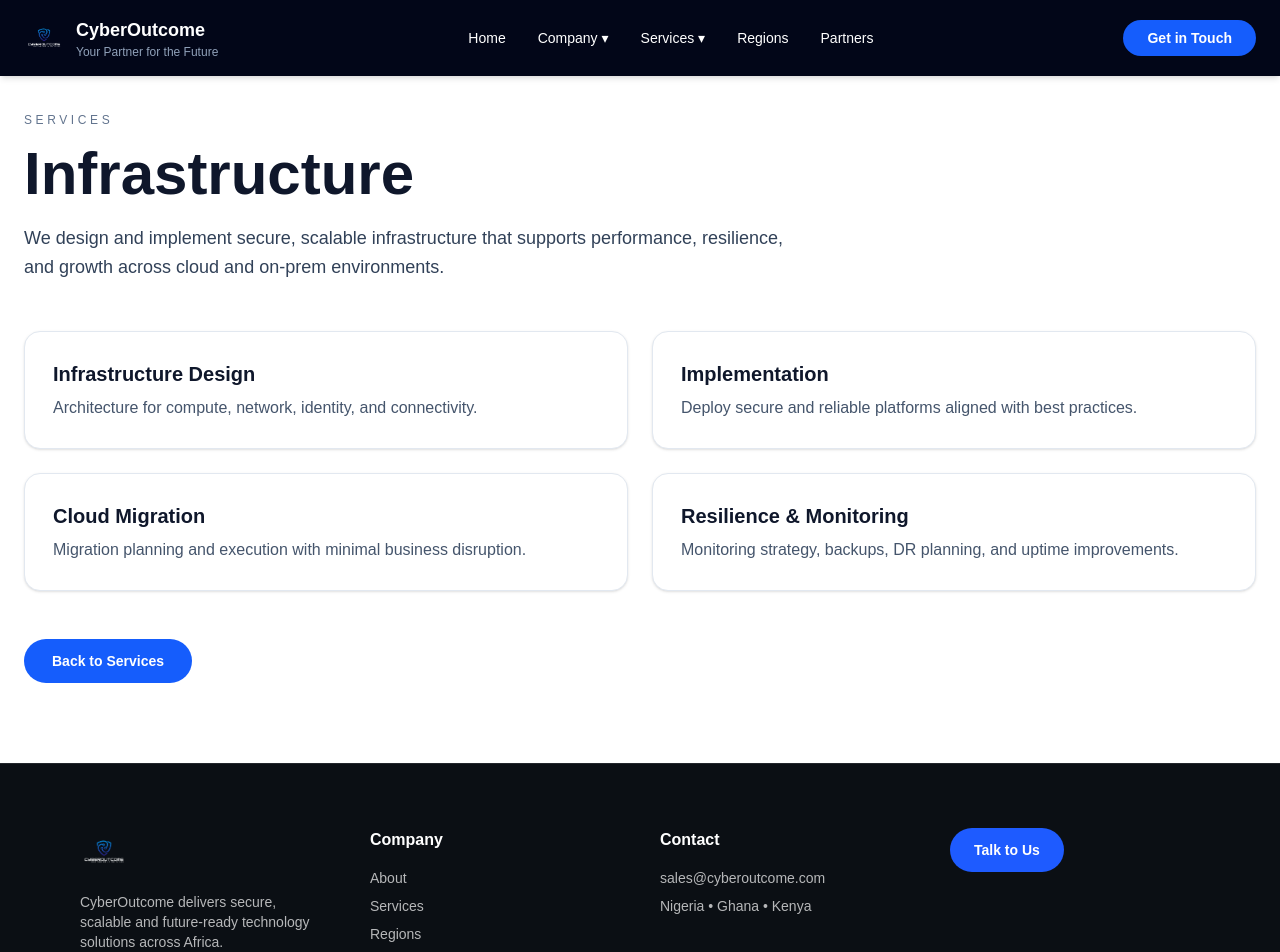
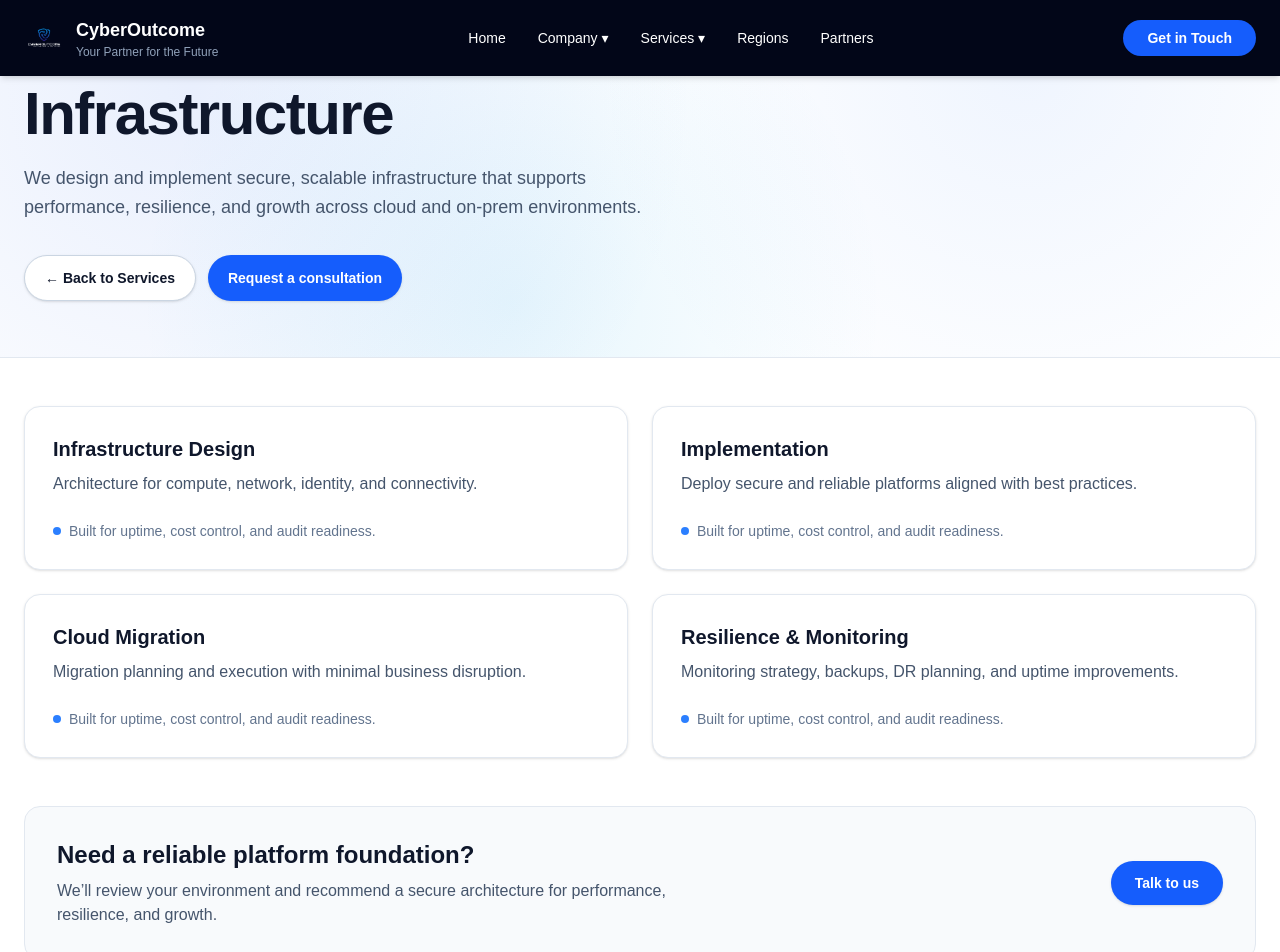
Before and after one commit to RegularGeek/cyberoutcome-demo, a Next.js app: page /services/infrastructure in a window 1280 px wide. Shown: the top 952 px of the page. Built offline with nearby package versions, Linux system fonts and the light colour scheme.

Commit message:
Beautify inner service pages and leadership page UI update

```diff
--- a/app/services/devops/page.tsx
+++ b/app/services/devops/page.tsx
@@ -1,57 +1,119 @@
 import Link from "next/link";
+
+const features = [
+  {
+    title: "CI/CD Pipelines",
+    desc: "Build, test, and deploy automation with repeatable workflows and policy checks.",
+  },
+  {
+    title: "Infrastructure as Code",
+    desc: "Provision and manage environments using Terraform and best practices.",
+  },
+  {
+    title: "Observability",
+    desc: "Metrics, logs, tracing, dashboards, and alerting that help teams respond fast.",
+  },
+  {
+    title: "DevSecOps",
+    desc: "Security checks embedded into pipelines to reduce risk early and ship safely.",
+  },
+];
 
 export default function DevOpsPage() {
   return (
-    <section className="bg-white pt-28 pb-20">
-      <div className="mx-auto max-w-7xl px-6">
-        <p className="text-xs tracking-[0.3em] text-slate-500 mb-4">SERVICES</p>
+    <main className="bg-white">
+      {/* Hero */}
+      <section className="relative overflow-hidden border-b border-slate-200">
+        <div className="absolute inset-0 bg-[radial-gradient(circle_at_20%_20%,rgba(37,99,235,0.10),transparent_45%),radial-gradient(circle_at_80%_30%,rgba(14,165,233,0.10),transparent_40%),radial-gradient(circle_at_40%_80%,rgba(99,102,241,0.08),transparent_45%)]" />
+        <div className="relative mx-auto max-w-7xl px-6 py-14">
+          <p className="text-xs font-semibold tracking-[0.25em] text-slate-500">
+            SERVICES
+          </p>
 
-        <h1 className="text-5xl md:text-6xl font-extrabold text-slate-900">
+          <h1 className="mt-3 text-5xl font-semibold tracking-tight text-slate-900 sm:text-6xl">
             DevOps
           </h1>
 
-        <p className="mt-5 max-w-3xl text-lg leading-relaxed text-slate-700">
+          <p className="mt-5 max-w-2xl text-lg leading-relaxed text-slate-600">
             We help teams ship faster and more safely with automation, CI/CD,
             Infrastructure as Code, and DevSecOps practices.
           </p>
 
-        <div className="mt-12 grid gap-6 md:grid-cols-2">
-          <Card
-            title="CI/CD Pipelines"
-            desc="Build, test, and deploy automation with repeatable workflows."
-          />
-          <Card
-            title="Infrastructure as Code"
-            desc="Provision and manage environments using Terraform and best practices."
-          />
-          <Card
-            title="Observability"
-            desc="Metrics, logs, tracing, dashboards, and alerting that help teams respond fast."
-          />
-          <Card
-            title="DevSecOps"
-            desc="Security checks embedded into pipelines to reduce risk early."
-          />
-        </div>
-
-        <div className="mt-12">
+          <div className="mt-8 flex flex-wrap gap-3">
             <Link
               href="/services"
-            className="inline-flex items-center justify-center rounded-full bg-blue-600 px-7 py-3 text-sm font-semibold text-white hover:bg-blue-700"
+              className="inline-flex items-center justify-center rounded-full border border-slate-300 bg-white px-5 py-3 text-sm font-semibold text-slate-900 shadow-sm transition hover:bg-slate-50"
             >
-            Back to Services
+              ← Back to Services
+            </Link>
+
+            <Link
+              href="/#contact"
+              className="inline-flex items-center justify-center rounded-full bg-blue-600 px-5 py-3 text-sm font-semibold text-white shadow-sm transition hover:bg-blue-700"
+            >
+              Request a consultation
             </Link>
           </div>
         </div>
       </section>
+
+      {/* Body */}
+      <section className="mx-auto max-w-7xl px-6 py-12">
+        <div className="grid gap-6 md:grid-cols-2">
+          {features.map((f) => (
+            <div
+              key={f.title}
+              className="group rounded-2xl border border-slate-200 bg-white p-7 shadow-sm transition hover:-translate-y-0.5 hover:shadow-md"
+            >
+              <div className="flex items-start gap-4">
+                <div className="mt-1 flex h-10 w-10 items-center justify-center rounded-xl bg-blue-50 text-blue-700 ring-1 ring-blue-100">
+                  <span className="text-sm font-bold">
+                    {f.title
+                      .split(" ")
+                      .slice(0, 2)
+                      .map((w) => w[0])
+                      .join("")}
+                  </span>
+                </div>
+
+                <div>
+                  <h3 className="text-xl font-semibold text-slate-900">
+                    {f.title}
+                  </h3>
+                  <p className="mt-2 leading-relaxed text-slate-600">{f.desc}</p>
+                </div>
+              </div>
+
+              <div className="mt-6 h-px w-full bg-slate-100" />
+
+              <p className="mt-4 text-sm text-slate-500">
+                Outcome: faster releases, safer changes, and clearer visibility.
+              </p>
+            </div>
+          ))}
+        </div>
+
+        {/* CTA */}
+        <div className="mt-12 overflow-hidden rounded-2xl border border-slate-200 bg-slate-50 p-8">
+          <div className="flex flex-col gap-6 md:flex-row md:items-center md:justify-between">
+            <div>
+              <h2 className="text-2xl font-semibold text-slate-900">
+                Ready to modernize delivery?
+              </h2>
+              <p className="mt-2 max-w-2xl text-slate-600">
+                We’ll assess your current delivery process and propose a
+                practical roadmap for CI/CD, IaC, observability, and DevSecOps.
+              </p>
+            </div>
+            <Link
+              href="/#contact"
+              className="inline-flex items-center justify-center rounded-full bg-blue-600 px-6 py-3 text-sm font-semibold text-white shadow-sm transition hover:bg-blue-700"
+            >
+              Talk to us
+            </Link>
+          </div>
+        </div>
+      </section>
+    </main>
   );
 }
-
-function Card({ title, desc }: { title: string; desc: string }) {
-  return (
-    <div className="rounded-2xl border border-slate-200 bg-white p-7 shadow-sm">
-      <h3 className="text-xl font-bold text-slate-900">{title}</h3>
-      <p className="mt-2 text-slate-600">{desc}</p>
-    </div>
-  );
-}
--- a/app/services/infrastructure/page.tsx
+++ b/app/services/infrastructure/page.tsx
@@ -1,58 +1,103 @@
 import Link from "next/link";
+
+const items = [
+  {
+    title: "Infrastructure Design",
+    desc: "Architecture for compute, network, identity, and connectivity.",
+  },
+  {
+    title: "Implementation",
+    desc: "Deploy secure and reliable platforms aligned with best practices.",
+  },
+  {
+    title: "Cloud Migration",
+    desc: "Migration planning and execution with minimal business disruption.",
+  },
+  {
+    title: "Resilience & Monitoring",
+    desc: "Monitoring strategy, backups, DR planning, and uptime improvements.",
+  },
+];
 
 export default function InfrastructurePage() {
   return (
-    <section className="bg-white pt-28 pb-20">
-      <div className="mx-auto max-w-7xl px-6">
-        <p className="text-xs tracking-[0.3em] text-slate-500 mb-4">SERVICES</p>
+    <main className="bg-white">
+      {/* Hero */}
+      <section className="relative overflow-hidden border-b border-slate-200">
+        <div className="absolute inset-0 bg-[radial-gradient(circle_at_15%_25%,rgba(37,99,235,0.10),transparent_45%),radial-gradient(circle_at_80%_20%,rgba(59,130,246,0.08),transparent_40%),radial-gradient(circle_at_40%_85%,rgba(14,165,233,0.10),transparent_45%)]" />
+        <div className="relative mx-auto max-w-7xl px-6 py-14">
+          <p className="text-xs font-semibold tracking-[0.25em] text-slate-500">
+            SERVICES
+          </p>
 
-        <h1 className="text-5xl md:text-6xl font-extrabold text-slate-900">
+          <h1 className="mt-3 text-5xl font-semibold tracking-tight text-slate-900 sm:text-6xl">
             Infrastructure
           </h1>
 
-        <p className="mt-5 max-w-3xl text-lg leading-relaxed text-slate-700">
+          <p className="mt-5 max-w-2xl text-lg leading-relaxed text-slate-600">
             We design and implement secure, scalable infrastructure that supports
             performance, resilience, and growth across cloud and on-prem
             environments.
           </p>
 
-        <div className="mt-12 grid gap-6 md:grid-cols-2">
-          <Card
-            title="Infrastructure Design"
-            desc="Architecture for compute, network, identity, and connectivity."
-          />
-          <Card
-            title="Implementation"
-            desc="Deploy secure and reliable platforms aligned with best practices."
-          />
-          <Card
-            title="Cloud Migration"
-            desc="Migration planning and execution with minimal business disruption."
-          />
-          <Card
-            title="Resilience & Monitoring"
-            desc="Monitoring strategy, backups, DR planning, and uptime improvements."
-          />
-        </div>
-
-        <div className="mt-12">
+          <div className="mt-8 flex flex-wrap gap-3">
             <Link
               href="/services"
-            className="inline-flex items-center justify-center rounded-full bg-blue-600 px-7 py-3 text-sm font-semibold text-white hover:bg-blue-700"
+              className="inline-flex items-center justify-center rounded-full border border-slate-300 bg-white px-5 py-3 text-sm font-semibold text-slate-900 shadow-sm transition hover:bg-slate-50"
             >
-            Back to Services
+              ← Back to Services
+            </Link>
+
+            <Link
+              href="/#contact"
+              className="inline-flex items-center justify-center rounded-full bg-blue-600 px-5 py-3 text-sm font-semibold text-white shadow-sm transition hover:bg-blue-700"
+            >
+              Request a consultation
             </Link>
           </div>
         </div>
       </section>
+
+      {/* Body */}
+      <section className="mx-auto max-w-7xl px-6 py-12">
+        <div className="grid gap-6 md:grid-cols-2">
+          {items.map((x) => (
+            <div
+              key={x.title}
+              className="rounded-2xl border border-slate-200 bg-white p-7 shadow-sm transition hover:-translate-y-0.5 hover:shadow-md"
+            >
+              <h3 className="text-xl font-semibold text-slate-900">{x.title}</h3>
+              <p className="mt-2 leading-relaxed text-slate-600">{x.desc}</p>
+
+              <div className="mt-6 flex items-center gap-2 text-sm text-slate-500">
+                <span className="inline-block h-2 w-2 rounded-full bg-blue-500" />
+                Built for uptime, cost control, and audit readiness.
+              </div>
+            </div>
+          ))}
+        </div>
+
+        {/* CTA */}
+        <div className="mt-12 overflow-hidden rounded-2xl border border-slate-200 bg-slate-50 p-8">
+          <div className="flex flex-col gap-6 md:flex-row md:items-center md:justify-between">
+            <div>
+              <h2 className="text-2xl font-semibold text-slate-900">
+                Need a reliable platform foundation?
+              </h2>
+              <p className="mt-2 max-w-2xl text-slate-600">
+                We’ll review your environment and recommend a secure architecture
+                for performance, resilience, and growth.
+              </p>
+            </div>
+            <Link
+              href="/#contact"
+              className="inline-flex items-center justify-center rounded-full bg-blue-600 px-6 py-3 text-sm font-semibold text-white shadow-sm transition hover:bg-blue-700"
+            >
+              Talk to us
+            </Link>
+          </div>
+        </div>
+      </section>
+    </main>
   );
 }
-
-function Card({ title, desc }: { title: string; desc: string }) {
-  return (
-    <div className="rounded-2xl border border-slate-200 bg-white p-7 shadow-sm">
-      <h3 className="text-xl font-bold text-slate-900">{title}</h3>
-      <p className="mt-2 text-slate-600">{desc}</p>
-    </div>
-  );
-}
```
Also changed, not shown: app/company/leadership/page.tsx (+125 -36 lines). Lines whose indentation alone changed are shown as unchanged.
